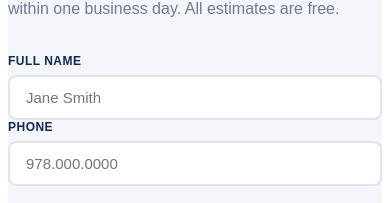
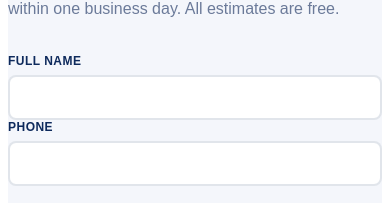
Before and after one commit to kapellan0612/JB-Electric, a React (Vite) app: page / in a window 390 px wide. Both pictures are taken after a click on the button "Get My Free Estimate". Shown: the part 641-844 px from the top of the page. Built offline with nearby package versions, Linux system fonts and the light colour scheme; the HTML template or start-up script is replaced by a standard one.

Commit message:
Remove placeholder text from name and phone fields

```diff
--- a/src/components/Contact.jsx
+++ b/src/components/Contact.jsx
@@ -65,13 +65,13 @@ export default function Contact() {
                   <div style={styles.field}>
                     <label style={styles.label}>Full Name</label>
                     <input className="jb-input" name="name" value={form.name} onChange={handleChange}
-                      style={inputStyle('name')} placeholder="Jane Smith"
+                      style={inputStyle('name')}
                       onFocus={() => setFocused('name')} onBlur={() => setFocused(null)} required />
                   </div>
                   <div style={styles.field}>
                     <label style={styles.label}>Phone</label>
                     <input className="jb-input" name="phone" value={form.phone} onChange={handleChange}
-                      style={inputStyle('phone')} placeholder="978.000.0000"
+                      style={inputStyle('phone')}
                       onFocus={() => setFocused('phone')} onBlur={() => setFocused(null)} />
                   </div>
                 </div>
```
